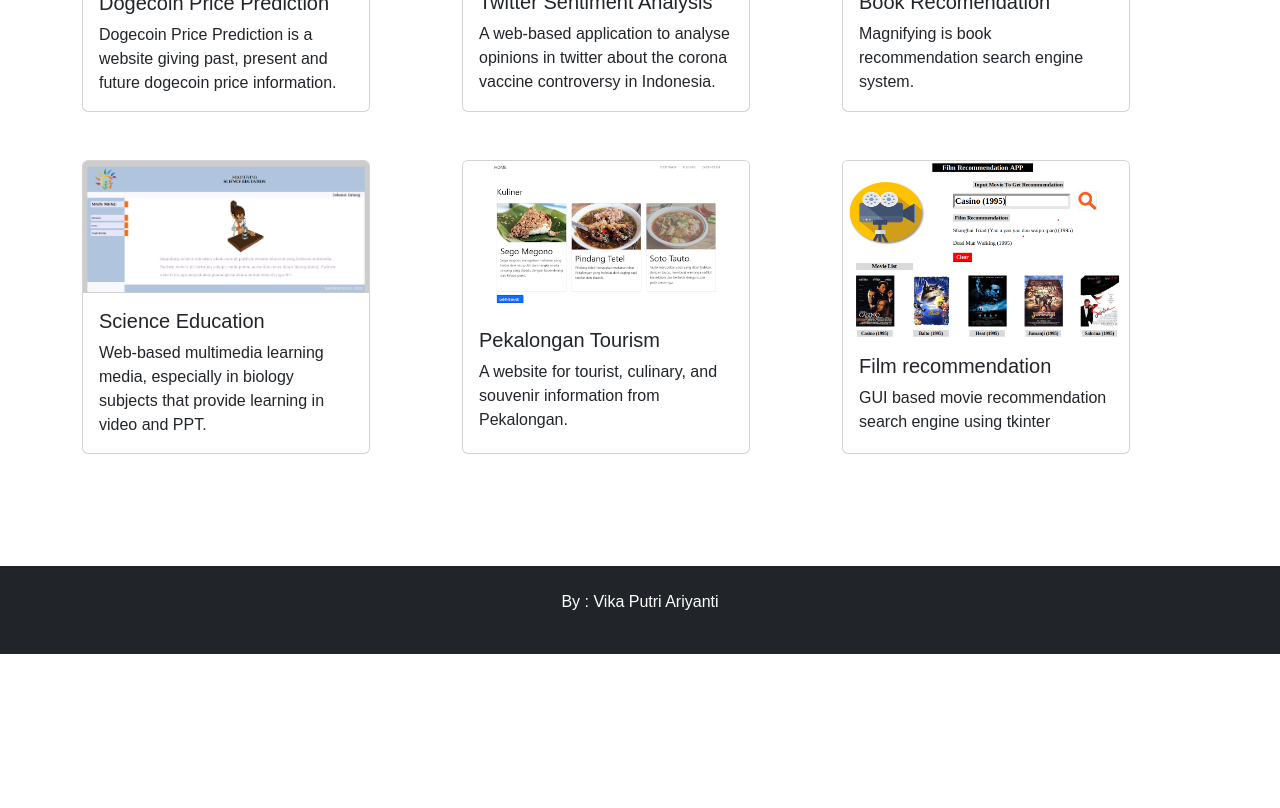
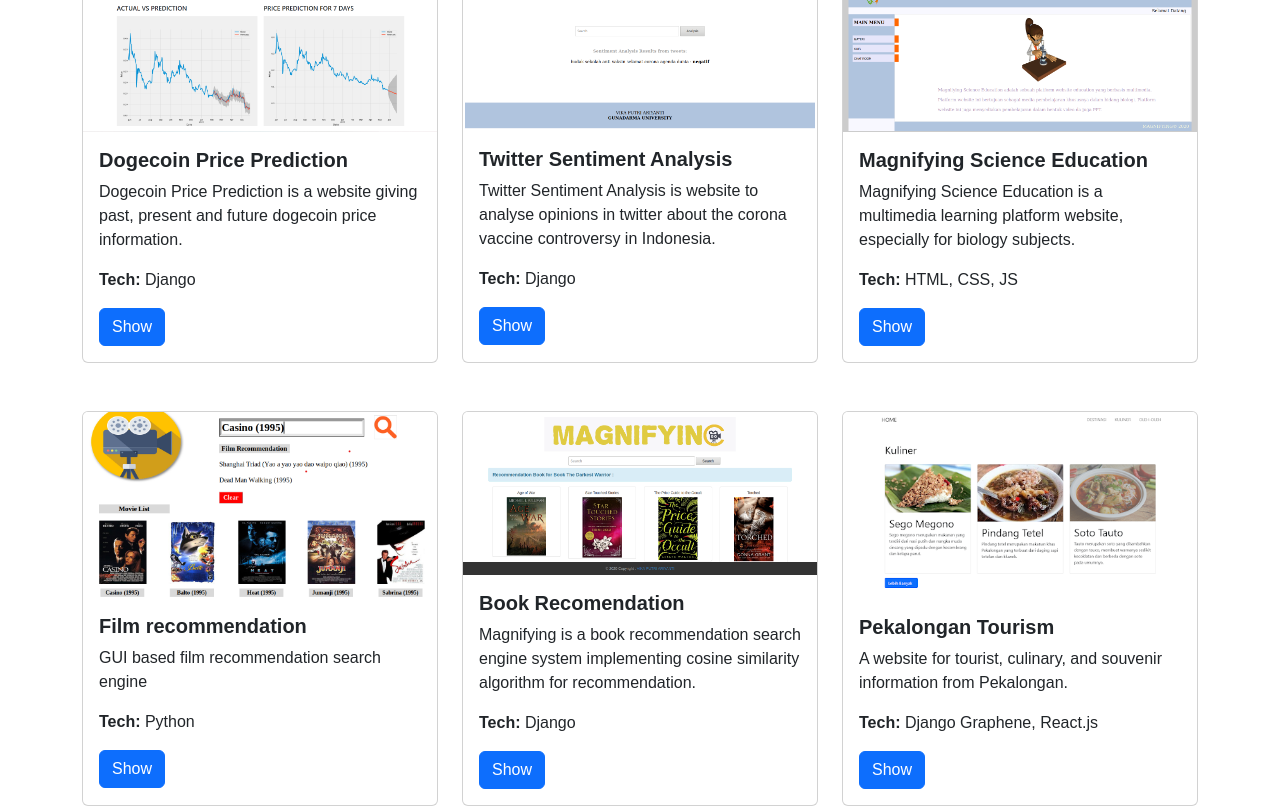
Before and after one commit to vikaputri/Web_Portofolio_React, a React (Create React App) app: page /Project in a window 1280 px wide. Shown: the part 700-1508 px from the top of the page. Before the commit the page ends 1354 px from the top, so only its background shows below. Built offline with nearby package versions, Linux system fonts and the light colour scheme.

Commit message:
update project

```diff
--- a/src/App.js
+++ b/src/App.js
@@ -5,6 +5,7 @@ import Profil from "./containers/Profil";
 import Education from "./containers/Education";
 import Experience from "./containers/Experience";
 import Project from "./containers/Project";
+import ComingSoon from "./containers/ComingSoon";
 
 function App() {
   return (
@@ -16,6 +17,7 @@ function App() {
           <Route path="/Education" component={Education} exact />
           <Route path="/Experience" component={Experience} exact />
           <Route path="/Project" component={Project} exact />
+          <Route path="/ComingSoon" component={ComingSoon} exact />
         </Switch>
         <Footer/>
       </div>
--- /dev/null
+++ b/src/containers/ComingSoon/index.js
@@ -0,0 +1,18 @@
+import React from "react";
+import Header from "../../components/Header";
+
+const ComingSoon = () => {
+  return (
+  	<div>
+  		<Header/>
+  		<div class="d-flex flex-column min-vh-100 justify-content-center align-items-center">
+  			<h1 class="mb-3">COMING SOON</h1>
+	        <a class="btn btn-warning text-decoration-none" href="/">
+	          Back to Home
+	        </a>
+	    </div>
+	</div>
+    );
+  };
+
+export default ComingSoon;
--- a/src/containers/Project/index.js
+++ b/src/containers/Project/index.js
@@ -15,11 +15,13 @@ const Project = () => {
                 {projectData.map((data, key) => {
                 return (
                   <div class="col-sm-4 mb-5">
-                    <div key={key} class="card h-100" style={{width : '18em'}}>
+                    <div key={key} class="card h-100">
                       <img class="card-img-top" src={data.image} alt=""/>
                       <div class="card-body">
-                        <h5 class="card-title">{data.title}</h5>
+                        <h5 class="card-title fw-bolder">{data.title}</h5>
                         <p class="card-text">{data.description}</p>
+                        <p class="card-text"><strong>Tech: </strong>{data.tech}</p>
+                        <a href={data.url} class="btn btn-primary">Show</a>
                       </div>
                     </div>
                   </div>
--- a/src/containers/Project/project.js
+++ b/src/containers/Project/project.js
@@ -10,49 +10,67 @@ import project_9 from "../../assets/Project_9.png"
 
 export const projectData = [
     {
-      title: "MVP Metalit Website",
-      description: "MVP Metalit Website is a website that is used to introduce products to users so users are able to imagine how the product looks like.",
-      image: project_1,
+        title: "MVP Metalit Website",
+        description: "MVP Metalit Website is a website that is used to introduce products to users so users are able to imagine how the product looks like.",
+        image: project_1,
+        tech:"Django",
+        url:"https://metalit.id/"
     },
     {
         title: "Blog Metalit Website",
         description: "Blog Metalit Website is a website that is used to display various information such as articles, photos, etc.",
         image: project_2,
+        tech:"Django Graphene, React.js",
+        url:"https://blog.metalit.id/"
     },
     {
         title: "Personal Website",
         description: "Personal website is website to introduce yourself that contains personal, skill, experiences, education, project, and blogs.",
         image: project_6,
+        tech:"Django",
+        url:"https://vpa.pythonanywhere.com/"
     },
     {
         title: "Dogecoin Price Prediction",
         description: "Dogecoin Price Prediction is a website giving past, present and future dogecoin price information.",
         image: project_3,
+        tech:"Django",
+        url:"/ComingSoon"
     },
     {
         title: "Twitter Sentiment Analysis",
-        description: "A web-based application to analyse opinions in twitter about the corona vaccine controversy in Indonesia.",
+        description: "Twitter Sentiment Analysis is website to analyse opinions in twitter about the corona vaccine controversy in Indonesia.",
         image: project_5,
+        tech:"Django",
+        url:"http://sentimenanalysis.pythonanywhere.com/"
+    },
+    {
+        title: "Magnifying Science Education",
+        description: "Magnifying Science Education is a multimedia learning platform website, especially for biology subjects.",
+        image: project_9,
+        tech:"HTML, CSS, JS",
+        url:"https://vputri.github.io/E-Learning/home.html"
+    },
+    {
+        title: "Film recommendation",
+        description: "GUI based film recommendation search engine",
+        image: project_8,
+        tech:"Python",
+        url:"/ComingSoon"
     },
     {
         title: "Book Recomendation",
-        description: "Magnifying is book recommendation search engine system.",
+        description: "Magnifying is a book recommendation search engine system implementing cosine similarity algorithm for recommendation.",
         image: project_4,
-    },
-    {
-        title: "Science Education",
-        description: "Web-based multimedia learning media, especially in biology subjects that provide learning in video and PPT.",
-        image: project_9,
+        tech:"Django",
+        url:"/ComingSoon"
     },
     {
         title: "Pekalongan Tourism",
         description: "A website for tourist, culinary, and souvenir information from Pekalongan.",
         image: project_7,
-    },
-    {
-        title: "Film recommendation",
-        description: "GUI based movie recommendation search engine using tkinter",
-        image: project_8,
+        tech:"Django Graphene, React.js",
+        url:"/ComingSoon"
     },
 
 
```
Also changed, not shown: src/assets/Project_8.png.
